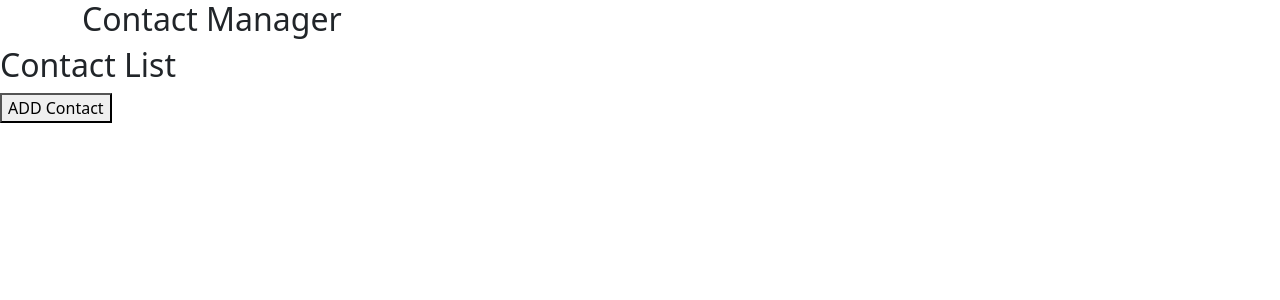
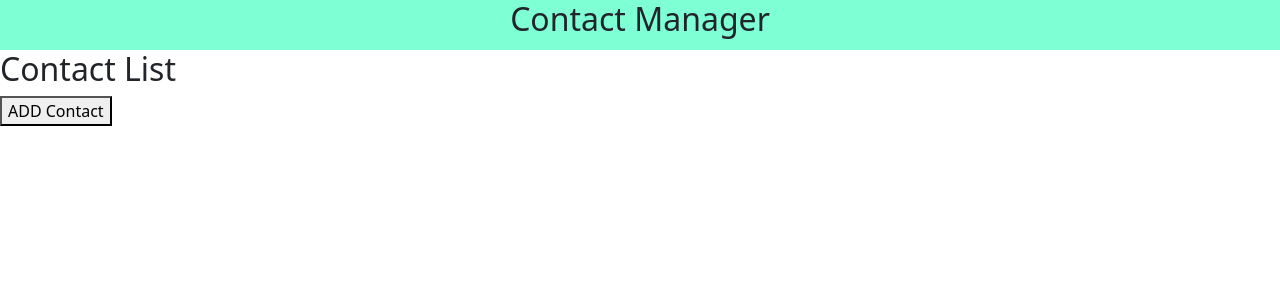
Before and after one commit to vishal1015/React-Contact-managment-app, a React (Create React App) app: page / in a window 1280 px wide. Shown: the top 300 px of the page. Built offline with nearby package versions, Linux system fonts and the light colour scheme.

Commit message:
some css added

```diff
--- a/package.json
+++ b/package.json
@@ -43,5 +43,8 @@
       "last 1 firefox version",
       "last 1 safari version"
     ]
+  },
+  "devDependencies": {
+    "gh-pages": "^6.1.1"
   }
 }
--- a/src/components/App.css
+++ b/src/components/App.css
@@ -0,0 +1,14 @@
+.myheader{
+    text-align: center;
+    background-color: aquamarine;
+    height: 50px;
+    width: 100%;
+}
+.contactcard{
+    background-color: beige;
+    height: 200px;
+    width: 200px;
+    text-align: center;
+    border: 2px black;
+    border-color: 2px solid black;
+}
--- a/src/components/ContactList.js
+++ b/src/components/ContactList.js
@@ -1,6 +1,7 @@
 import React from "react";
 import { Link } from "react-router-dom";
 import ContactCard from "./contactCard";
+import "./App.css"
 //access props
 const ContactList = (props) => {
   console.log(props);
@@ -14,7 +15,7 @@ const ContactList = (props) => {
   // }]
   const renderCotactList = props.contacts.map((contact) => {
     return (
-      <div>
+      <div class = "contactcard">
         <ContactCard
           contact={contact}
           clickHandler={deletContactHandler}
--- a/src/components/Header.js
+++ b/src/components/Header.js
@@ -1,9 +1,9 @@
 import React  from "react";
-
+import  "./App.css"
 const Header = () =>{
     return (
-      <div className="ui fixed menu">
-        <div className="ui container center">
+      <div className="myheader">
+        <div>
             <h2>Contact Manager</h2>
         </div>
       </div>
```
Also changed, not shown: 1 other file (tests, documents, lock files or other folders).
